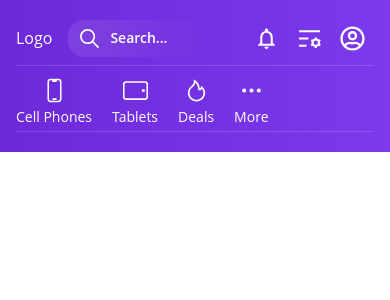
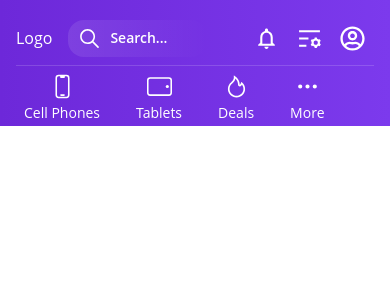
Before and after one commit to randa-magdy/kimoval, a Next.js app: page / in a window 390 px wide. Shown: the top 300 px of the page. Built offline with nearby package versions, Linux system fonts and the light colour scheme.

Commit message:
feat: styling header in case of hover or active link in header

```diff
--- a/src/components/UI/Tabs/index.tsx
+++ b/src/components/UI/Tabs/index.tsx
@@ -1,6 +1,7 @@
 'use client';
 import { IconProps } from '@/types';
 import cn from 'classnames';
+import { usePathname } from 'next/navigation';
 import { ComponentType, FC } from 'react';
 import { TabItem } from './TabItem';
 
@@ -17,6 +18,8 @@ interface TabsProps {
 }
 
 const Tabs: FC<TabsProps> = ({ items, className }) => {
+  const pathname = usePathname();
+
   const ItemsList = () => (
     <ul
       className={cn(
@@ -24,8 +27,22 @@ const Tabs: FC<TabsProps> = ({ items, className }) => {
         className
       )}
     >
-      {items.map((item, idx) => (
-        <li key={idx} className="pe-5">
+      {items.map((item, idx) => {
+        const activeTab = pathname === item.url;
+        const activeClass =
+          activeTab &&
+          'max-lg:active:bg-transparent-white lg:active:after:bg-white';
+        const hoverClasses =
+          'max-lg:hover:bg-transparent-white lg:hover:after:bg-white';
+        return (
+          <li
+            key={idx}
+            className={cn(
+              'me-5 relative py-1 px-2 sm:px-3 md:px-2 lg:px-0 rounded-lg lg:after:absolute lg:after:left-0 lg:after:right-0 lg:after:top-9 lg:after:h-1 lg:after:rounded lg:after:ml-0 lg:hover:after:mr-0',
+              hoverClasses,
+              activeClass
+            )}
+          >
             <TabItem
               icon={item.icon}
               title={item.title}
@@ -34,7 +51,8 @@ const Tabs: FC<TabsProps> = ({ items, className }) => {
               fontSize={25}
             />
           </li>
-      ))}
+        );
+      })}
     </ul>
   );
   return <ItemsList />;
--- a/src/layouts/Header/HeaderPage.tsx
+++ b/src/layouts/Header/HeaderPage.tsx
@@ -59,8 +59,8 @@ const HeaderPage: FC = () => {
           <IconList />
         </div>
       </Space>
-      <Space className="header-nav relative lg:fixed lg:top-0 ms-0 lg:ms-20">
-        <Navbar className="border-b lg:border-none border-white-light" />
+      <Space className="header-nav relative lg:fixed lg:top-0 ms-0 lg:ms-20 h-12">
+        <Navbar className="border-b lg:border-none border-white-light h-full" />
         <SearchButton className="hidden lg:block" />
       </Space>
     </div>
--- a/src/layouts/Header/Navbar.tsx
+++ b/src/layouts/Header/Navbar.tsx
@@ -38,7 +38,7 @@ const navItems = [
 
 const Navbar: FC<NavbarProps> = ({ className }) => {
   return (
-    <nav id="navbar" className="w-full py-2">
+    <nav id="navbar" className="w-full h-full">
       <Tabs items={navItems} className={className} />
     </nav>
   );
--- a/tailwind.config.ts
+++ b/tailwind.config.ts
@@ -17,6 +17,9 @@ const config: Config = {
         'gradient-white-light-100':'linear-gradient(90deg,hsla(0,0%,100%,.1) 0,hsla(0,0%,100%,0))',
         'gradient-white-light-200':'linear-gradient(90deg,hsla(0,0%,100%,.2) 0,hsla(0,0%,100%,0))!important'
       },
+      backgroundColor:{
+        'transparent-white':'hsla(0, 0%, 100%, 0.15)'
+      },
       borderColor: {
         'white-light': 'hsla(0, 0%, 100%, 0.15)',
       },
```
Lines whose indentation alone changed are shown as unchanged.
